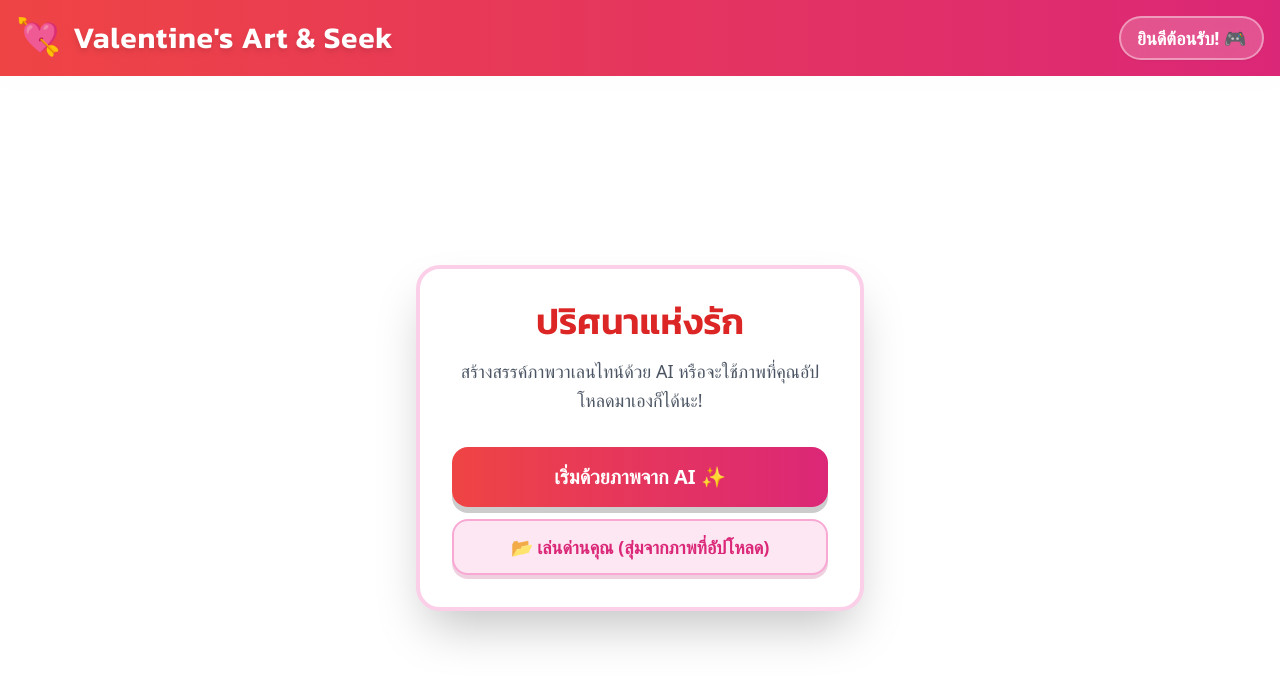
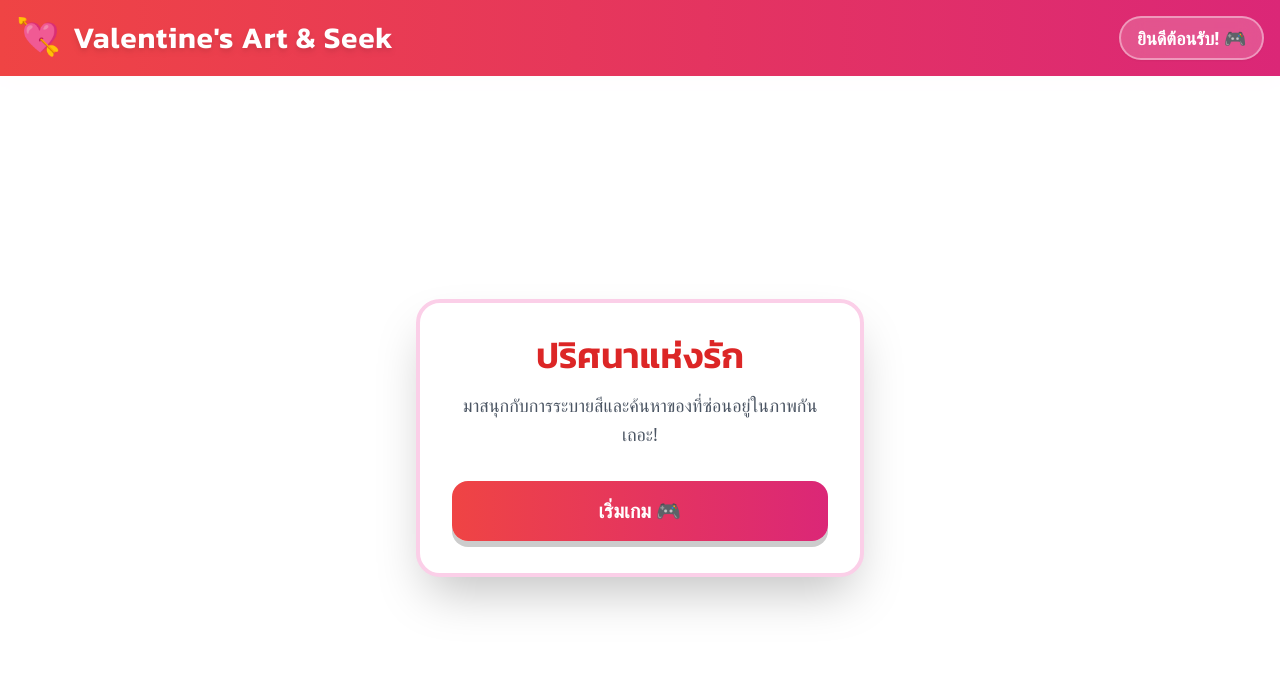
Before and after one commit to saiong087/valentines-game, a React (Vite) app: page / in a window 1280 px wide. Shown: the top 684 px of the page. Built offline with nearby package versions, Linux system fonts and the light colour scheme.

Commit message:
Remove AI option, use backup images only

```diff
--- a/App.tsx
+++ b/App.tsx
@@ -38,7 +38,7 @@ const App: React.FC = () => {
 
   const gameCanvasRef = useRef<GameCanvasHandle>(null);
 
-  const startGame = async (useAI: boolean = true) => {
+  const startGame = async () => {
     setPhase(GamePhase.LOADING);
     setLevelData(null);
     setError(null);
@@ -46,15 +46,9 @@ const App: React.FC = () => {
     setZoom(1);
 
     try {
-      let data: LevelData;
-
-      if (useAI) {
-        data = await generateValentineLevel();
-      } else {
-        // สุ่มด่านจาก BACKUP_LEVELS
-        const randomIndex = Math.floor(Math.random() * BACKUP_LEVELS.length);
-        data = await generateFallbackLevel(randomIndex);
-      }
+      // สุ่มด่านจาก BACKUP_LEVELS เสมอ (ไม่ต้องใช้ AI)
+      const randomIndex = Math.floor(Math.random() * BACKUP_LEVELS.length);
+      const data = await generateFallbackLevel(randomIndex);
 
       setLevelData(data);
       setPhase(GamePhase.COLORING);
@@ -145,7 +139,7 @@ const App: React.FC = () => {
               <p className="text-lg text-gray-600 mb-8 leading-relaxed">
                 {phase === GamePhase.WIN
                   ? "คุณมีสายตาที่เฉียบคมและฝีมือระบายสีที่ยอดเยี่ยมมาก! มาลองเล่นด่านต่อไปกันเลย"
-                  : "สร้างสรรค์ภาพวาเลนไทน์ด้วย AI หรือจะใช้ภาพที่คุณอัปโหลดมาเองก็ได้นะ!"}
+                  : "มาสนุกกับการระบายสีและค้นหาของที่ซ่อนอยู่ในภาพกันเถอะ!"}
               </p>
 
               {phase === GamePhase.WIN && (
@@ -167,24 +161,15 @@ const App: React.FC = () => {
 
               <div className="flex flex-col gap-3">
                 <button
-                  onClick={() => startGame(true)}
+                  onClick={startGame}
                   disabled={phase === GamePhase.LOADING}
                   className={`w-full py-4 text-xl font-bold text-white rounded-2xl shadow-[0_6px_0_rgb(0,0,0,0.2)] transition-all transform active:translate-y-1 active:shadow-none ${phase === GamePhase.LOADING
                     ? 'bg-gray-400 cursor-wait'
                     : 'bg-gradient-to-r from-red-500 to-pink-600 hover:from-red-600 hover:to-pink-700'
                     }`}
                 >
-                  {phase === GamePhase.LOADING ? "กำลังดาวน์โหลดด่าน..." : phase === GamePhase.WIN ? "เล่นต่อด่าน AI 🔄" : "เริ่มด้วยภาพจาก AI ✨"}
+                  {phase === GamePhase.LOADING ? "กำลังดาวน์โหลดด่าน..." : phase === GamePhase.WIN ? "เล่นอีกครั้ง 🔄" : "เริ่มเกม 🎮"}
                 </button>
-
-                {phase !== GamePhase.LOADING && (
-                  <button
-                    onClick={() => startGame(false)}
-                    className="w-full py-3 text-lg font-bold text-pink-600 bg-pink-100 border-2 border-pink-300 rounded-2xl shadow-[0_4px_0_rgb(200,100,150,0.3)] hover:bg-pink-200 transition-all transform active:translate-y-1 active:shadow-none"
-                  >
-                    📂 เล่นด่านคุณ (สุ่มจากภาพที่อัปโหลด)
-                  </button>
-                )}
               </div>
             </div>
           </div>
```
